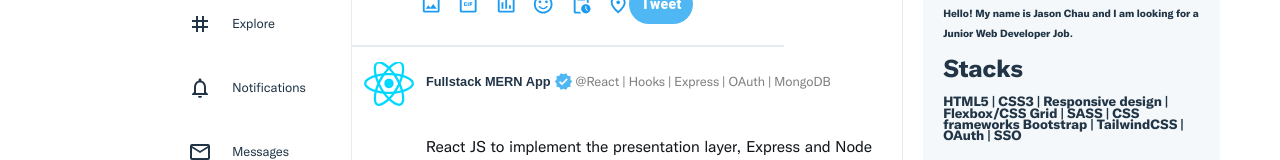
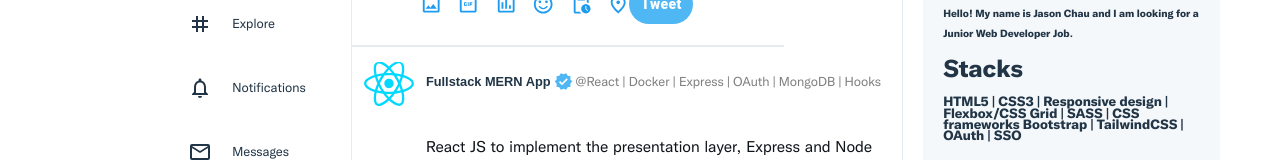
Before and after one commit to pctinkychausky/car-rental-app, a React (Vite) app: page / in a window 1280 px wide. Shown: the part 167-327 px from the top of the page. Built offline with nearby package versions, Linux system fonts and the light colour scheme; a web font is replaced by a local one.

Commit message:
des of docker

```diff
--- a/src/components/Feeds/Feeds.jsx
+++ b/src/components/Feeds/Feeds.jsx
@@ -23,6 +23,7 @@
           text={entry.text}
           text2={entry.text2}
           text3={entry.text3}
+          text4={entry.text4}
           loginDetails={entry.loginDetails}
           customerLogin={entry.customerLogin}
           jaLogin={entry.jaLogin}
@@ -30,7 +31,8 @@
           github={entry.github}
           githubLink={entry.githubLink}
           remark={entry.remark}
-          remarkDetails={entry.remarkDetails}
+          remarkDetails1={entry.remarkDetails1}
+          remarkDetails2={entry.remarkDetails2}
           url={entry.url}
         />
       ))}
--- a/src/components/data/projectImg.json
+++ b/src/components/data/projectImg.json
@@ -3,7 +3,7 @@
     "id": 1,
     "displayName": "Fullstack MERN App",
     "url": "https://lively-sunset-1722.fly.dev/",
-    "username": "React | Hooks | Express | OAuth | MongoDB",
+    "username": "React | Docker | Express | OAuth | MongoDB | Hooks",
     "title": "CarHire.com",
     "src": "/assets/img/react.jpg",
     "logo": "/assets/img/react.jpg",
@@ -13,6 +13,7 @@
     "text": "React JS to implement the presentation layer, Express and Node to make up the middle layer (Server), and MongoDB to create the database layer to develop a car rental application. ",
     "text2": "The frontend layer is created by functional component React JS framework with Material UI library. The app allows users to login with Google sign-in (SSO) and have specific permissions and roles through Auth0 authentication and authorization. Users could also pick their preferred city and date for car booking. List of cars are presented based on the above selections.",
     "text3": "Backend layer was created by Node.js and Express.js create the API for CRUD operations allowing admin to create, delete, update, read the cars inventories. The RESTful API endpoints allow users to checkout and make/edit orders. Mongoose create the model and interact with MongoDB datebase.",
+    "text4": "This app was deployed to Fly.io using Docker technology for containerized architecture that enables fast and efficient scaling.",
     "loginDetails": "Login details:",
     "customerLogin": "Customer login: your google account or create your own through the website.",
     "jaLogin": "Junior admin login: junioradmin@abc.com password: Password123 (with permission to read, add, update cars)",
@@ -20,7 +21,8 @@
     "github": "Github Link:",
     "githubLink": "https://github.com/pctinkychausky/fullstack-carapp",
     "remark": "Remark:",
-    "remarkDetails": "It might require 10-20sec to access the link below. Reason: Subscripted to cheapest Eco Dynos Plan of Heroku (USD5/month). That sleeping dyno receives no web traffic in a 30-minute period, it sleeps and the dyno becomes active again after a short delay."
+    "remarkDetails1": "Problem of previous verison on Heroku: It might require 10-20sec to access the link below. Reason: Subscripted to cheapest Eco Dynos Plan of Heroku (USD5/month). That sleeping dyno receives no web traffic in a 30-minute period, it sleeps and the dyno becomes active again after a short delay.",
+    "remarkDetails2": "Solution/ New verison: Fly.io's containerized architecture built based on Docker containers allow the app run in a highly efficient and scalable manner. We can now access to the app immediately without any delay."
   },
   {
     "id": 2,
```
